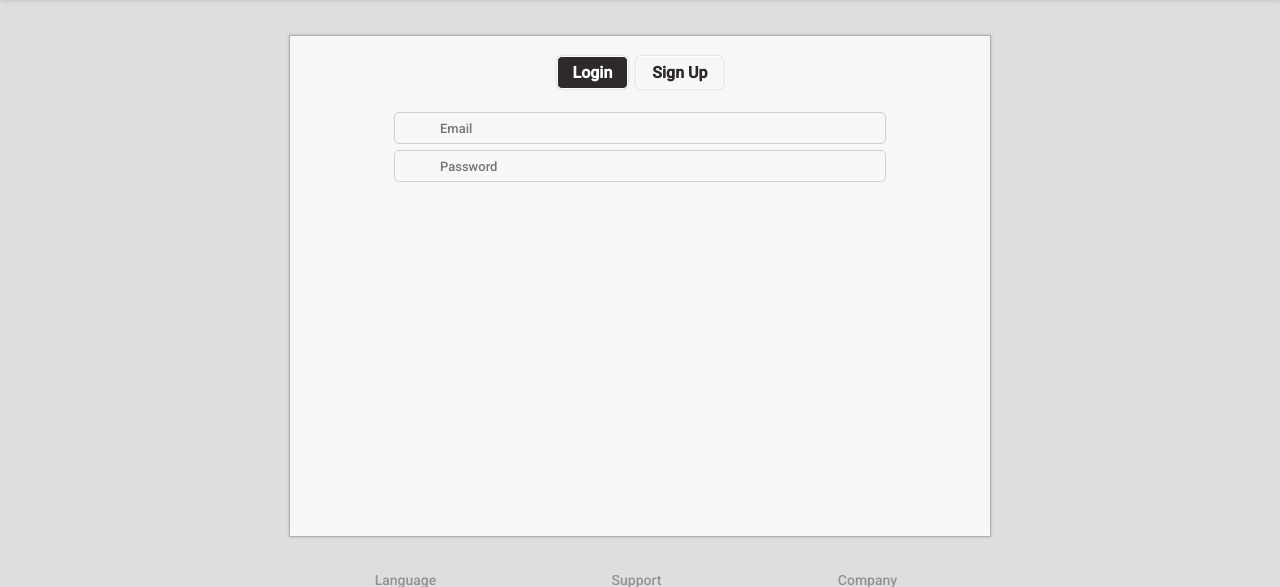
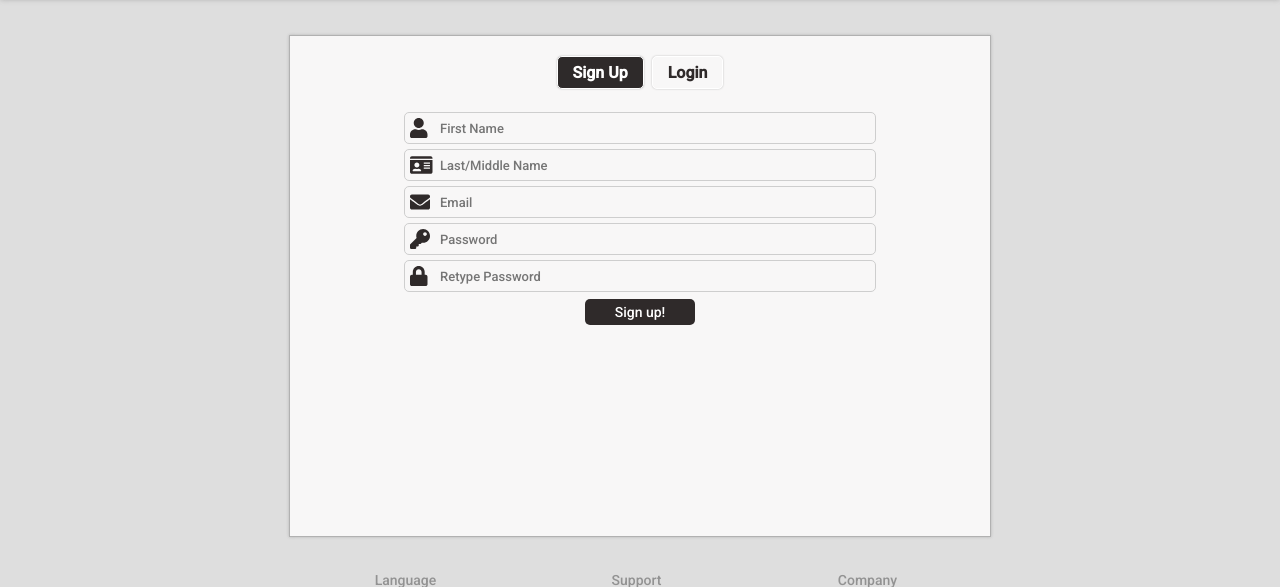
Before and after one commit to Baxter-FIndAJob/Find-A-Job, a PHP site: the page made by mustafa/Website Project/RemakeDesign.html in a window 1280 px wide. Shown: the part 50-637 px from the top of the page. Run offline with PHP 8.4, Linux system fonts and the light colour scheme; some libraries are stand-ins or nearby versions.

Commit message:
progress

```diff
--- a/mustafa/Website Project/RemakeDesign.css
+++ b/mustafa/Website Project/RemakeDesign.css
@@ -39,7 +39,7 @@ html, body{
 }
 
 .signup_holder div input{
-	padding: 0px 45px;
+	padding: 0px 35px;
     margin: 3px 0px;
     width: 400px;
     max-width: 80%;
@@ -54,8 +54,51 @@ html, body{
     font-weight: 500;
 }
 
+.signup_holder div.inputwithText{
+    height: 37px;
+}
+
+.signup_holder div svg{
+    font-size: 20px;
+    color: #2f2a2a;
+    display: block;
+    position: relative;
+    bottom: 29px;
+    left: 120px;
+}
+
+.signup_holder button{
+    padding: 5px 30px;
+    border: 0px;
+    border-radius: 5px;
+    background: #2f2a2a;
+    color: white;
+    font-family: 'Roboto';
+    font-weight: 450;
+    font-size: 14px;
+    margin: 5px 0px;
+    outline: none;
+}
+
+.signup_holder h3{
+    font-family: 'Roboto';
+    font-weight: 610;
+    font-size: 12px;
+    padding: 0;
+    margin: 0;
+
+}
+
+.signup_holder h4{
+    font-family: 'Roboto';
+    font-weight: 510;
+    font-size: 12px;
+    padding: 0;
+    margin: 5px 0px;
+}
+
 .login_holder div input{
-	padding: 0px 45px;
+    padding: 0px 35px;
     margin: 3px 0px;
     width: 400px;
     max-width: 80%;
@@ -68,6 +111,49 @@ html, body{
     font-family: 'Roboto';
     font-size: 13px;
     font-weight: 500;
+}
+
+.login_holder div.inputwithText{
+    height: 37px;
+}
+
+.login_holder div svg{
+    font-size: 2px;
+    color: #2f2a2a;
+    display: block;
+    position: relative;
+    bottom: 29px;
+    left: 120px;
+}
+
+.login_holder button{
+    padding: 5px 30px;
+    border: 0px;
+    border-radius: 5px;
+    background: #2f2a2a;
+    color: white;
+    font-family: 'Roboto';
+    font-weight: 450;
+    font-size: 14px;
+    margin: 5px 0px;
+    outline: none;
+}
+
+.login_holder h3{
+    font-family: 'Roboto';
+    font-weight: 610;
+    font-size: 12px;
+    padding: 0;
+    margin: 0;
+
+}
+
+.login_holder h4{
+    font-family: 'Roboto';
+    font-weight: 510;
+    font-size: 12px;
+    padding: 0;
+    margin: 5px 0px;
 }
 
 html, body{
@@ -110,37 +196,6 @@ html, body{
     color: white;
 }
 
-.signup_holder div input{
-	padding: 0px 45px;
-    margin: 3px 0px;
-    width: 400px;
-    max-width: 80%;
-    height: 30px;
-    border-radius: 5px;
-    border: 1px solid #cecece;
-    color: #2f2a2a;
-    outline: none;
-    background: transparent;
-    font-family: 'Roboto';
-    font-size: 13px;
-    font-weight: 500;
-}
-
-.login_holder div input{
-	padding: 0px 45px;
-    margin: 3px 0px;
-    width: 400px;
-    max-width: 80%;
-    height: 30px;
-    border-radius: 5px;
-    border: 1px solid #cecece;
-    color: #2f2a2a;
-    outline: none;
-    background: transparent;
-    font-family: 'Roboto';
-    font-size: 13px;
-    font-weight: 500;
-}
 
 .footer_menu{
     width: 700px;
--- a/mustafa/Website Project/RemakeDesign.html
+++ b/mustafa/Website Project/RemakeDesign.html
@@ -5,6 +5,8 @@
 	<meta name="viewport" content="width=device-width">
 	<link href="RemakeDesign.css" type="text/css" rel="stylesheet">
 	<link href="https://fonts.googleapis.com/css?family=Roboto:400,300,500,100" rel="stylesheet">
+	<link rel="stylesheet" href="fontawesome.css">
+	<script defer src="https://use.fontawesome.com/releases/v5.0.6/js/all.js"></script>
 </head>
 <body>
 	<div class="page_holder">
@@ -13,31 +15,44 @@
 		</div>
 		<div class="form_holder">
 			<div class="form_options">
-					<h4 class="active_selection">Login</h4>
-					<h4 class="inactive_selection">Sign Up</h4>
+					<h4 class="active_selection">Sign Up</h4>
+					<h4 class="inactive_selection">Login</h4>
 			</div>
-				<div class="login_holder" class-type="active_selection">
+				<div class="login_holder" class-type="active_selection" hidden="true">
 					<div class="inputwithText" class-type="Email">
 						<input class="Input" maxlength="255" type="Email" placeholder="Email">
+						 <i class="fas fa-envelope"></i>
 					</div>
 					<div class="inputwithText" class-type="Password">
-						<input class="Input" maxlength="25" type="Password" placeholder="Password">
+						<input class="Input" maxlength="255" type="Password" placeholder="Password">
+						<i class="fas fa-key"></i>
 					</div>
+					<button class="submit">Login</button>
+					<h3>OR</h3>
+					<h4>Forgot your password?</h4>
 				</div>
-				<div class="signup_holder" class-type="active_selection" hidden="true">
+				<div class="signup_holder" class-type="active_selection">
 					<div class="inputwithText" class-type="firstName">
 						<input class="Input" maxlength="255" placeholder="First Name">
-						<img src="profile.png">
+						<i class="fas fa-user"></i>
+					</div>
+					<div class="inputwithText" class-type="lastName">
+						<input class="Input" maxlength="255" placeholder="Last/Middle Name">
+						<i class="fas fa-id-card"></i>
 					</div>
 					<div class="inputwithText" class-type="Email">
 						<input class="Input" maxlength="255" type="Email" placeholder="Email">
+						<i class="fas fa-envelope"></i>
 					</div>
 					<div class="inputwithText" class-type="Password">
-						<input class="Input" maxlength="25" type="Password" placeholder="Password">
+						<input class="Input" maxlength="255" type="Password" placeholder="Password">
+						<i class="fas fa-key"></i>
 					</div>
 					<div class="inputwithText" class-type="Retype_Password">
-						<input class="Inout" maxlength="25" type="Password" placeholder="Retype Password">
+						<input class="Inout" maxlength="255" type="Password" placeholder="Retype Password">
+						<i class="fas fa-lock"></i>
 					</div>
+					<button class="submit">Sign up!</button>
 				</div>
 			</div>
 			<div class="footer_menu">
--- a/mustafa/server/index.php
+++ b/mustafa/server/index.php
@@ -11,8 +11,6 @@
 	$sql = 'SELECT * FROM employers';
 	$employers = get_list($sql);
 
-	print_r($employers);
-
 ?>
 
 <!DOCTYPE html>
@@ -20,11 +18,13 @@
 	<head>
 		<meta charset="UTF-8">
 		<title>Document</title>
-		<link href="websitedesign.css" type="text/css" rel="stylesheet">
+		<link href="websitedesign.css?v=<?php echo time();?>" type="text/css" rel="stylesheet">
 		<link href="https://fonts.googleapis.com/css?family=Roboto:400,300,500,100" rel="stylesheet">
 	</head>
 	<body>
+		<div class="header">
 
+		</div>
 		<?php
 
 			foreach($employers as $e){
```
Also changed, not shown: mustafa/server/employer.php (+3 -6 lines), mustafa/server/websitedesign.css (+8 -0 lines).
